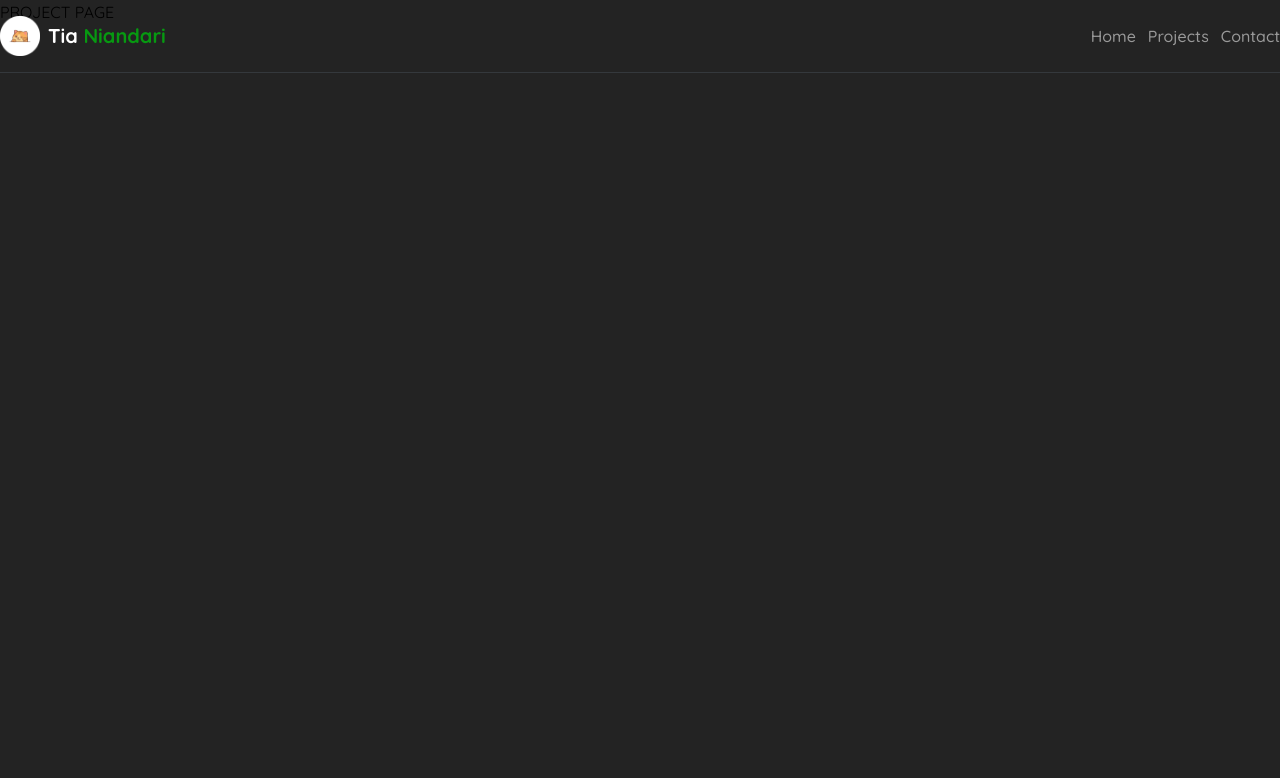
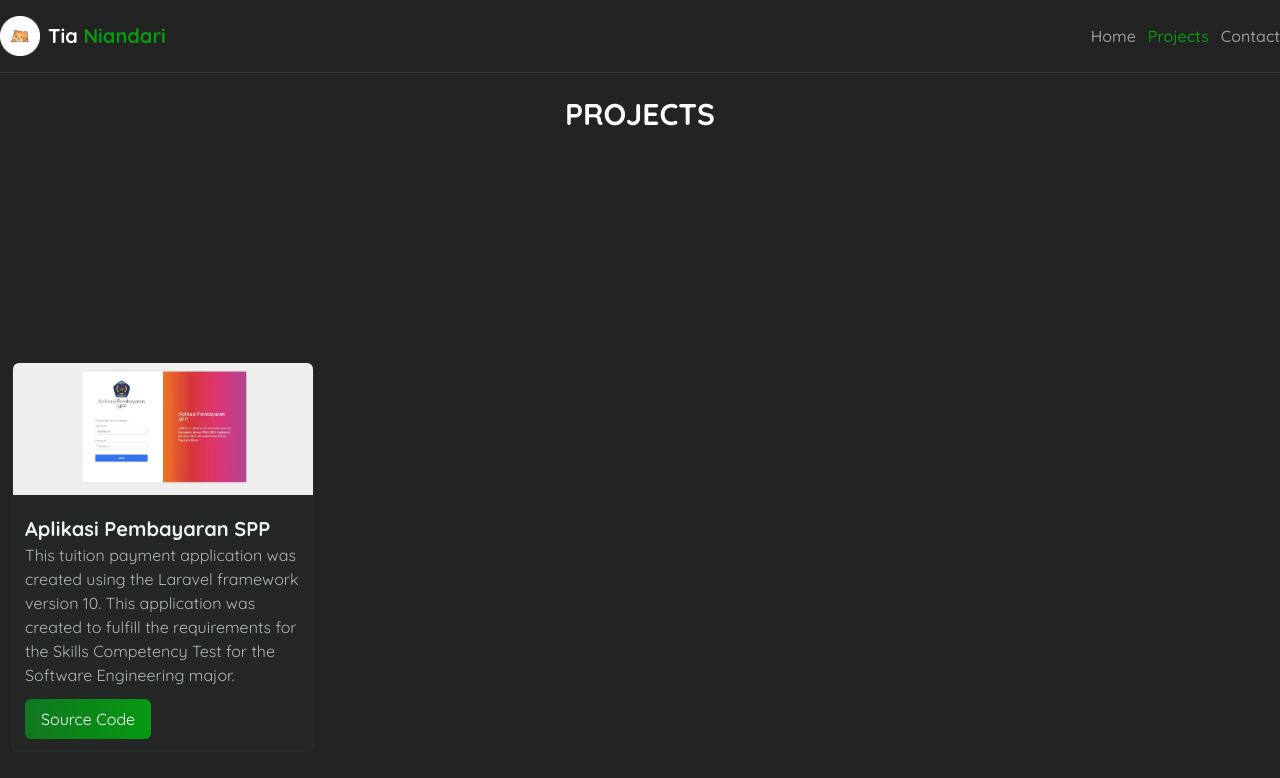
Before and after one commit to Tiaa28/portfolio, a Next.js app: page /projects in a window 1280 px wide. Shown: the top 778 px of the page. Built offline with nearby package versions, Linux system fonts and the light colour scheme.

Commit message:
project page, react icons, some change style

```diff
--- a/package.json
+++ b/package.json
@@ -16,6 +16,7 @@
     "next": "14.0.4",
     "react": "^18",
     "react-dom": "^18",
+    "react-icons": "^4.12.0",
     "split-type": "^0.3.4"
   },
   "devDependencies": {
--- a/src/app/(pages)/contact/page.jsx
+++ b/src/app/(pages)/contact/page.jsx
@@ -1,7 +1,7 @@
 const Page = () => {
   return (
     <section className="min-h-screen h-full w-full flex justify-center items-center">
-      <h1 className="text-title">CONTACT PAGE</h1>
+      <h1 className="text-color-white">CONTACT PAGE</h1>
     </section>
   );
 };
--- a/src/app/(pages)/projects/page.jsx
+++ b/src/app/(pages)/projects/page.jsx
@@ -1,8 +1,60 @@
+"use client";
+import { projects } from "@/libs/projects";
+import Image from "next/image";
+import { FiExternalLink } from "react-icons/fi";
+
 const Page = () => {
+  const data = projects;
+
   return (
-    <div>
-      <h1>PROJECT PAGE</h1>
-    </div>
+    <section className="min-h-screen overflow-hidden h-full w-full flex flex-col justify-between items-center">
+      <h1 className="text-color-white font-bold text-3xl pt-24">PROJECTS</h1>
+      <div className="container mx-auto md:px-0 px-4 py-3 h-[450px] overflow-y-auto">
+        <div className="grid lg:grid-cols-4 md:grid-cols-2 sm:grid-cols-1 gap-4 px-3">
+          {data.map((items, index) => {
+            return (
+              <div
+                key={index}
+                className="flex flex-col justify-center shadow-md shadow-color-hover-bg-nav items-center border border-color-hover-bg-nav bg-color-hover-bg-nav rounded-md gap-2 relative"
+              >
+                {items.url ? (
+                  <a
+                    href={items.url}
+                    className="absolute cursor-pointer w-[30px] h-[30px] shadow-xl top-0 right-0 translate-x-2 -translate-y-2 flex justify-center items-center rounded-full bg-color-white text-color-black hover:bg-color-green hover:text-color-white"
+                  >
+                    <FiExternalLink className="hover:stroke-color-white stroke-color-black" />
+                  </a>
+                ) : null}
+                <div className="w-full h-full rounded-t-md overflow-hidden">
+                  <Image
+                    src={items.image}
+                    className="object-cover w-full h-auto"
+                    alt={`Project ${index + 1}`}
+                  />
+                </div>
+                <div className="text-start p-3">
+                  <h3 className="text-color-green-light font-bold text-xl">
+                    {items.name}
+                  </h3>
+                  <p className="text-color-green-light text-opacity-70">
+                    {items.desc}
+                  </p>
+                  {items.code ? (
+                    <a
+                      href={items.code}
+                      target="_blank"
+                      className="inline-flex mt-3 bg-gradient rounded-md hover:bg-gradient-hover py-2 px-4 text-color-white"
+                    >
+                      Source Code
+                    </a>
+                  ) : null}
+                </div>
+              </div>
+            );
+          })}
+        </div>
+      </div>
+    </section>
   );
 };
 
--- a/src/app/globals.css
+++ b/src/app/globals.css
@@ -17,6 +17,44 @@
   background: #eaf5eb30;
   color: #fff;
 }
+
+/* Firefox */
+* {
+  scrollbar-width: thin;
+  scrollbar-color: #079911 #DFE9EB;
+}
+
+/* Chrome, Edge and Safari */
+*::-webkit-scrollbar {
+  height: 5px;
+  width: 5px;
+}
+*::-webkit-scrollbar-track {
+  border-radius: 20px;
+  background-color: #DFE9EB;
+}
+
+*::-webkit-scrollbar-track:hover {
+  background-color: #B8C0C2;
+}
+
+*::-webkit-scrollbar-track:active {
+  background-color: #B8C0C2;
+}
+
+*::-webkit-scrollbar-thumb {
+  border-radius: 20px;
+  background-color: #079911;
+}
+
+*::-webkit-scrollbar-thumb:hover {
+  background-color: #62A34B;
+}
+
+*::-webkit-scrollbar-thumb:active {
+  background-color: #62A34B;
+}
+
 
 .hamburger {
   display: block;
@@ -148,10 +186,6 @@ header.active .container {
     text-align: center;
     border-bottom: 1px solid #72819615;
   }
-
-  #nav.active a:hover {
-    background-color: #72819609;
-  }
 }
 
 @media (max-width: 640px) {
--- a/src/app/page.jsx
+++ b/src/app/page.jsx
@@ -12,6 +12,11 @@ export default function Home() {
 
   useEffect(() => {
     const textSplitting = new SplitType(title.current);
+
+    gsap.to(title.current, {
+      opacity: 1,
+      duration: 0.2,
+    });
 
     gsap.to(textSplitting.chars, {
       y: 0,
@@ -43,7 +48,7 @@ export default function Home() {
                 Hello, my name is
               </p>
               <h1
-                className="font-bold text-color-white md:text-5xl text-3xl overflow-hidden"
+                className="font-bold text-color-white md:text-5xl text-3xl overflow-hidden opacity-0"
                 ref={title}
               >
                 Tia Niandari
--- a/src/components/Navbar/NavLink.jsx
+++ b/src/components/Navbar/NavLink.jsx
@@ -1,24 +1,24 @@
 "use client";
 import Link from "next/link";
 
-const NavLink = ({ nav }) => {
+const NavLink = ({ nav, pathname }) => {
   return (
     <nav className="md:hidden flex flex-col items-center gap-3 container mx-auto py-4 md:px-0 px-4" ref={nav} id="nav">
       <Link
         href="/"
-        className="text-color-grey font-medium hover:text-color-green"
+        className={`font-medium hover:text-color-green hover:bg-color-hover-bg-nav ${pathname?.home ? "text-color-green bg-color-hover-bg-nav": "text-color-grey"}`}
       >
         Home
       </Link>
       <Link
         href="/projects"
-        className="text-color-grey font-medium hover:text-color-green"
+        className={`font-medium hover:text-color-green hover:bg-color-hover-bg-nav ${pathname?.projects ? "text-color-green bg-color-hover-bg-nav": "text-color-grey"}`}
       >
         Projects
       </Link>
       <Link
         href="/contact"
-        className="text-color-grey font-medium hover:text-color-green"
+        className={`font-medium hover:text-color-green hover:bg-color-hover-bg-nav ${pathname?.contact ? "text-color-green bg-color-hover-bg-nav": "text-color-grey"}`}
       >
         Contact
       </Link>
--- a/src/components/Navbar/index.jsx
+++ b/src/components/Navbar/index.jsx
@@ -2,14 +2,21 @@
 import logo from "@/app/icon.png";
 import Image from "next/image";
 import Link from "next/link";
-import { useRef, useEffect } from "react";
+import { useRef, useEffect, useState } from "react";
 import NavLink from "./NavLink";
+import { usePathname } from "next/navigation";
 
 const Navbar = ({ font }) => {
+  const path = usePathname();
   const hamburger = useRef(null);
   const navLink = useRef(null);
   const navbar = useRef(null);
   const wrapper = useRef(null);
+  const [pathname, setPathname] = useState({
+    home: true,
+    projects: false,
+    contact: false,
+  });
 
   const handleClick = () => {
     hamburger.current.classList.toggle("active");
@@ -28,9 +35,7 @@ const Navbar = ({ font }) => {
 
   useEffect(() => {
     document.addEventListener("click", (e) => {
-      if (
-        !hamburger.current.contains(e.target)
-      ) {
+      if (!hamburger.current.contains(e.target)) {
         hamburger.current.classList.remove("active");
         navLink.current.classList.remove("active");
       }
@@ -41,13 +46,45 @@ const Navbar = ({ font }) => {
     window.addEventListener("scroll", scrolling);
   }, []);
 
+  useEffect(() => {
+    if (path === "/") {
+      setPathname({
+        home: true,
+        projects: false,
+        contact: false,
+      });
+    } else if (path === "/projects") {
+      setPathname({
+        home: false,
+        projects: true,
+        contact: false,
+      });
+    } else if (path === "/contact") {
+      setPathname({
+        home: false,
+        projects: false,
+        contact: true,
+      });
+    } else {
+      setPathname({
+        home: false,
+        projects: false,
+        contact: false,
+      });
+    }
+  }, [path]);
+
+
   return (
     <>
       <header
         className={`${font.className} fixed top-0 w-full z-20`}
         ref={navbar}
       >
-        <div className="container mx-auto py-4 md:px-0 px-4 flex justify-between items-center" ref={wrapper}>
+        <div
+          className="container mx-auto py-4 md:px-0 px-4 flex justify-between items-center"
+          ref={wrapper}
+        >
           <Link href="/" className="flex items-center gap-2">
             <div className="w-10 h-10">
               <Image src={logo} alt="logo" className="w-full h-full" />
@@ -59,19 +96,19 @@ const Navbar = ({ font }) => {
           <nav className="md:flex hidden items-center gap-3">
             <Link
               href="/"
-              className="text-color-grey font-medium hover:text-color-green"
+              className={`font-medium hover:text-color-green ${pathname?.home? "text-color-green" : "text-color-grey"}`}
             >
               Home
             </Link>
             <Link
               href="/projects"
-              className="text-color-grey font-medium hover:text-color-green"
+              className={`font-medium hover:text-color-green ${pathname?.projects? "text-color-green" : "text-color-grey"}`}
             >
               Projects
             </Link>
             <Link
               href="/contact"
-              className="text-color-grey font-medium hover:text-color-green"
+              className={`font-medium hover:text-color-green ${pathname?.contact? "text-color-green" : "text-color-grey"}`}
             >
               Contact
             </Link>
@@ -88,7 +125,7 @@ const Navbar = ({ font }) => {
           </button>
         </div>
       </header>
-      <NavLink nav={navLink} />
+      <NavLink nav={navLink} pathname={pathname} />
     </>
   );
 };
--- /dev/null
+++ b/src/libs/projects.js
@@ -0,0 +1,13 @@
+import spp from "@/assets/projects/spp.webp";
+
+const datasProject = [
+  {
+    name: "Aplikasi Pembayaran SPP",
+    image: spp,
+    desc: "This tuition payment application was created using the Laravel framework version 10. This application was created to fulfill the requirements for the Skills Competency Test for the Software Engineering major.",
+    url: null,
+    code: "https://github.com/Tiaa28/aplikasi-spp",
+  },
+];
+
+export const projects = datasProject;
--- a/tailwind.config.js
+++ b/tailwind.config.js
@@ -25,6 +25,7 @@ module.exports = {
         "black-light": "#393939",
         grey: "#999",
         "green-light": "#EAF5EB",
+        "hover-bg-nav": "#72819609",
       },
     },
   },
```
Also changed, not shown: src/libs/configParticles.json (deleted, +0 -110 lines), src/assets/projects/spp.webp (added), 1 other file (tests, documents, lock files or other folders).
